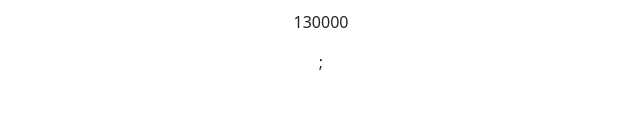
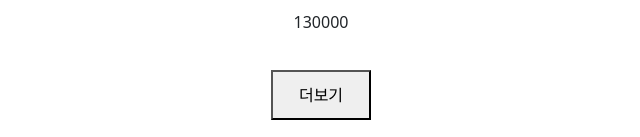
Before and after one commit to gkseogus/React_ShopApp2, a React (Create React App) app: page / in a window 1280 px wide. Shown: the part 1561-1698 px from the top of the page, without its empty margins (319-959 px from the left). Before the commit the page ends 1635 px from the top, so only its background shows below. Built offline with nearby package versions, Linux system fonts and the light colour scheme.

Commit message:
220502_add to more btn

```diff
--- a/src/components/MainContents/index.tsx
+++ b/src/components/MainContents/index.tsx
@@ -2,19 +2,37 @@ import React, { useState } from 'react';
 import 'bootstrap/dist/css/bootstrap.min.css';
 import { Container, Row, Col } from 'react-bootstrap';
 import shoesData  from '../../data.js';
+import axios from 'axios';
+import styled from 'styled-components';
+
+
+const MoreBtn = styled.button`
+    margin: 20px;
+    height: 50px;
+    width: 100px;
+`
 
 const MainContents = () => {
 
     const [ shoesItems, setShoesItems ] = useState(shoesData);
 
+    const getApi = () => {
+        axios.get('https://codingapple1.github.io/shop/data2.json')
+        .then((ApiData) => {
+            setShoesItems( [...shoesItems, ...ApiData.data]);
+        }).catch(() => {
+            alert('api 요청 실패');
+        });
+    };
+
     return (
         <div>
         {
-            shoesItems.map((items: any) => {
+            shoesItems.map((items: any, index) => {
                 return(
-                    <Container>
+                    <Container key={index}>
                         <Row>
-                            <Col xs={{ order: 12 }} >
+                            <Col xs={{ order: 12 }}>
                                 <img src={`https://codingapple1.github.io/shop/shoes${items.id}.jpg`} alt='shoesItem' width='40%'/>
                                 <h4>{items.title}</h4>
                                 <p>{items.content}</p>
@@ -24,7 +42,8 @@ const MainContents = () => {
                     </Container>
                 );
             })
-        };
+        }
+            <MoreBtn onClick={getApi}>더보기</MoreBtn>
         </div>
     );
 };
```
